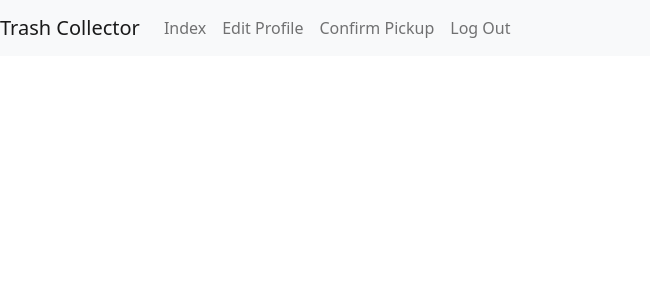
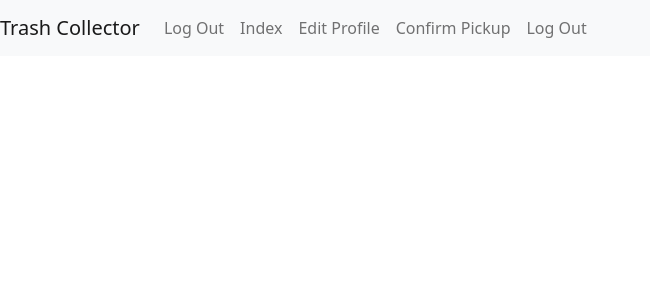
Before and after one commit to TylerSerrano98/Trash-Collector-project, a Django app: template trash_collector/employees/templates/employees/employees_base.html in a window 1280 px wide. Shown: the top 300 px of the page, without its empty margins (0-650 px from the left). Run offline with Django 3.2, Linux system fonts and the light colour scheme; the template is opened without the code that fills it, so the values that code supplies are empty; the visitor is signed in with stand-in values (Sample User, id 1).

Commit message:
prestyling

```diff
--- a/trash_collector/employees/templates/employees/edit_profile.html
+++ b/trash_collector/employees/templates/employees/edit_profile.html
@@ -21,6 +21,6 @@
     Zip Code: <input type="text" name="zip_code" id="zip_code">
     <br />
     <br />
-    <input type="submit" value="Submit">
+    <input type="submit" class="btn btn-info"value="Submit">
 </form>
 {% endblock %}
--- a/trash_collector/employees/templates/employees/employees_base.html
+++ b/trash_collector/employees/templates/employees/employees_base.html
@@ -1,7 +1,8 @@
 {% extends 'base.html' %}
 
 {% block navbar %}
-    <a class="nav-item nav-link" href="{% url 'employee:index' %}">Index</a>
-    <a class="nav-item nav-link" href="{% url 'employee:edit_profile' %}">Edit Profile</a>
-    <a class="nav-item nav-link" href="{% url 'employee:confirm_pickup' %}">Confirm Pickup</a>
+    <a class="nav-item nav-link" href="{% url 'logout' %}">Log Out</a>
+    <a class="nav-item nav-link" href="{% url 'employees:index' %}">Index</a>
+    <a class="nav-item nav-link" href="{% url 'employees:edit_profile' %}">Edit Profile</a>
+    <a class="nav-item nav-link" href="{% url 'employees:confirm_pickup' %}">Confirm Pickup</a>
 {% endblock %}
--- a/trash_collector/employees/templates/employees/index.html
+++ b/trash_collector/employees/templates/employees/index.html
@@ -34,7 +34,7 @@
 
 
   <br />
-  <h3>Today's date is: {{ date }}</h3><br />
+  <h3>Today's date is: {{ today }}</h3><br />
   {% else %}
     <p>You are at the employee index, but you are not logged in.</p>
     <a href="{% url 'login' %}">Log In</a>
--- a/trash_collector/employees/urls.py
+++ b/trash_collector/employees/urls.py
@@ -11,5 +11,4 @@ urlpatterns = [
     path('edit_profile/', views.edit_profile, name='edit_profile'),
     path('<int:customer_id>/', views.confirm_pickup, name='confirm_pickup'),
     path('date/', views.determine_day, name="determine_day")
-
 ]
```
Also changed, not shown: trash_collector/employees/views.py (line endings or trailing spaces).
